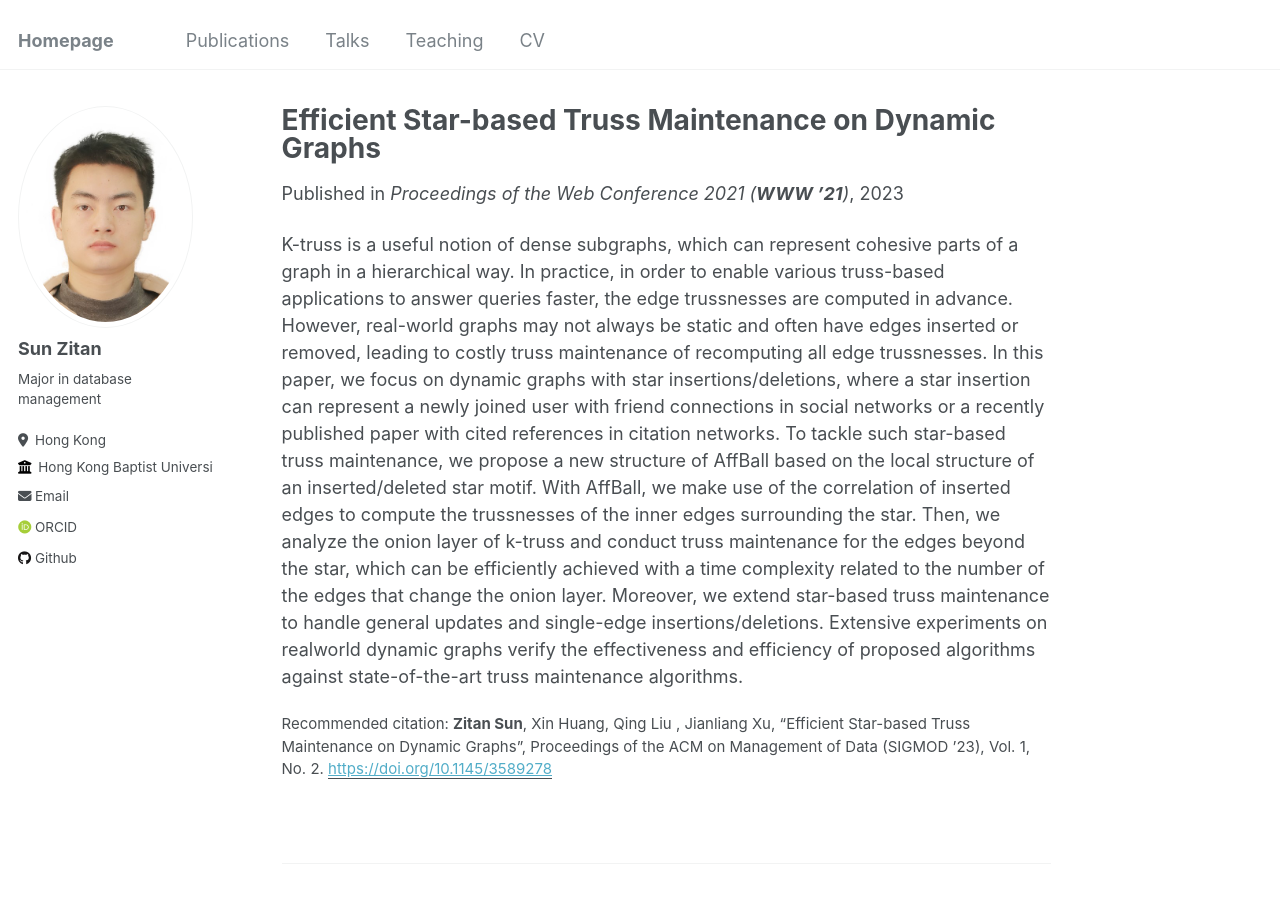
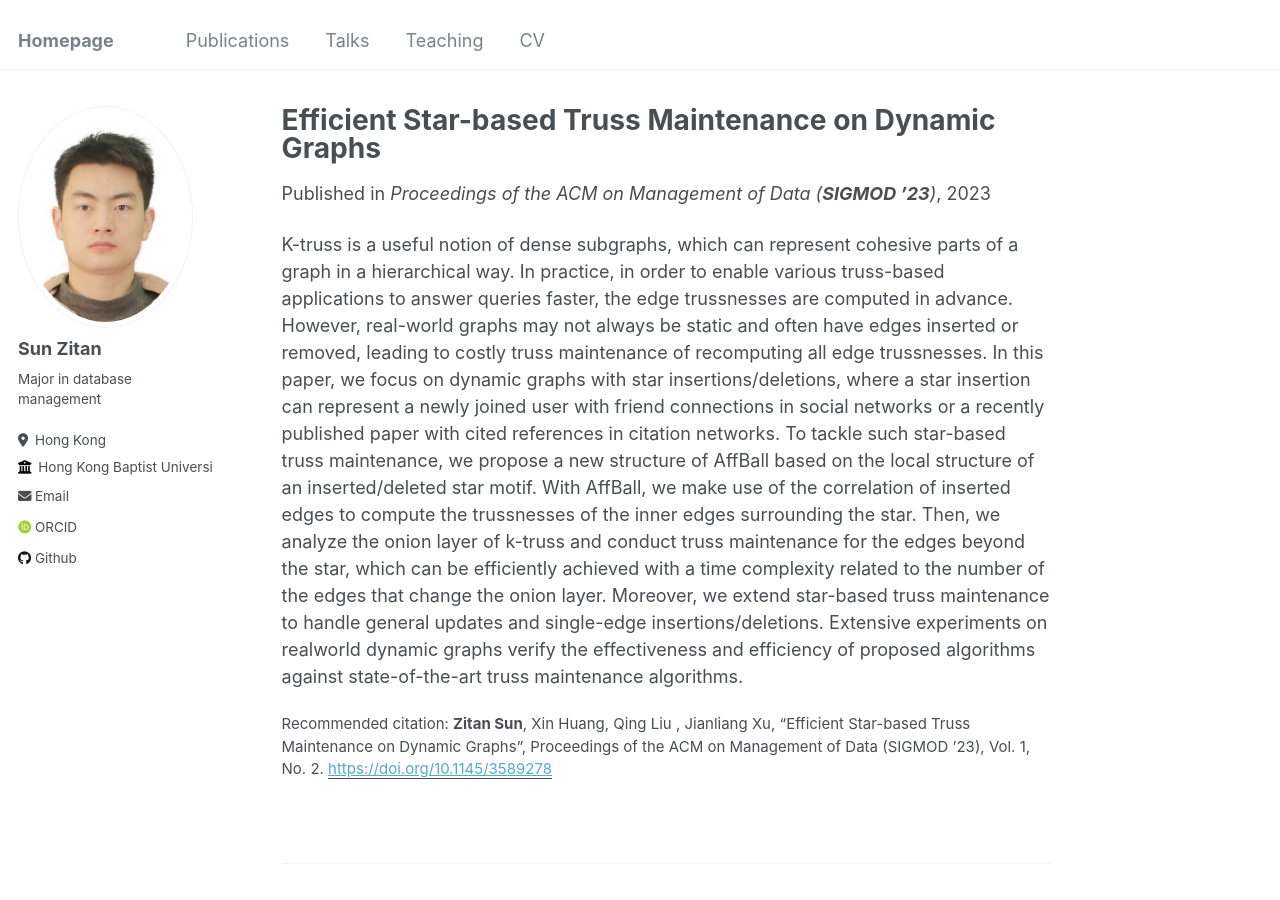
Before and after one commit to jinrdfh/HomePage, a Jekyll site: the page built from _publications/2023-06-20-PPTruss.md, in a window 1280 px wide and 900 px high. Built offline with Jekyll 4.4.1, drawn with Linux system fonts in a browser that asks for light colours; some web fonts are replaced.

Commit message:
Update 2023-06-20-PPTruss.md

```diff
--- a/_publications/2023-06-20-PPTruss.md
+++ b/_publications/2023-06-20-PPTruss.md
@@ -4,7 +4,7 @@ collection: publications
 permalink: /publication/2023-06-20-PPTruss
 excerpt: 'This paper mainly studies the maintenance of k-truss using onion layers on dynamic graphs, which enables updates on large graphs to be completed in a short time.'
 date: 2023-06-20
-venue: 'Proceedings of the Web Conference 2021 (<strong>WWW ’21</strong>)'
+venue: 'Proceedings of the ACM on Management of Data (<strong>SIGMOD ’23</strong>)'
 paperurl: 'https://doi.org/10.1145/3589278'
 citation: '<strong>Zitan Sun</strong>, Xin Huang, Qing Liu , Jianliang Xu, “Efficient Star-based Truss Maintenance on Dynamic Graphs”, Proceedings of the ACM on Management of Data (SIGMOD ’23), Vol. 1, No. 2.'
 ---
```
